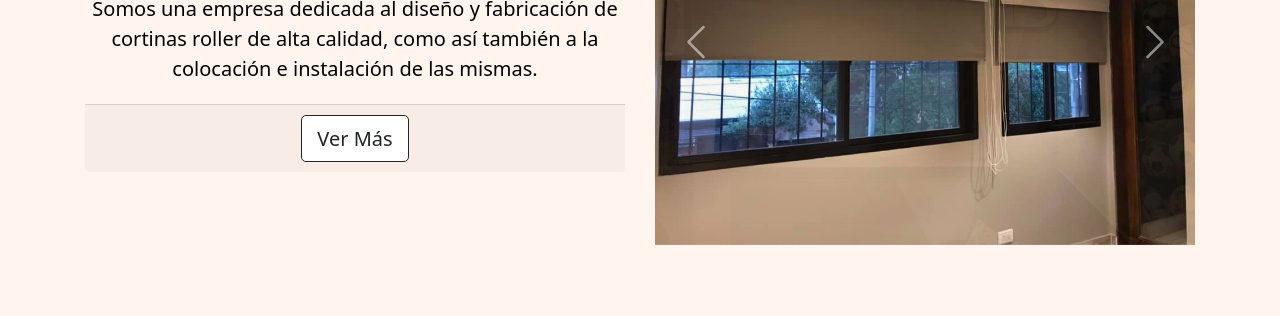
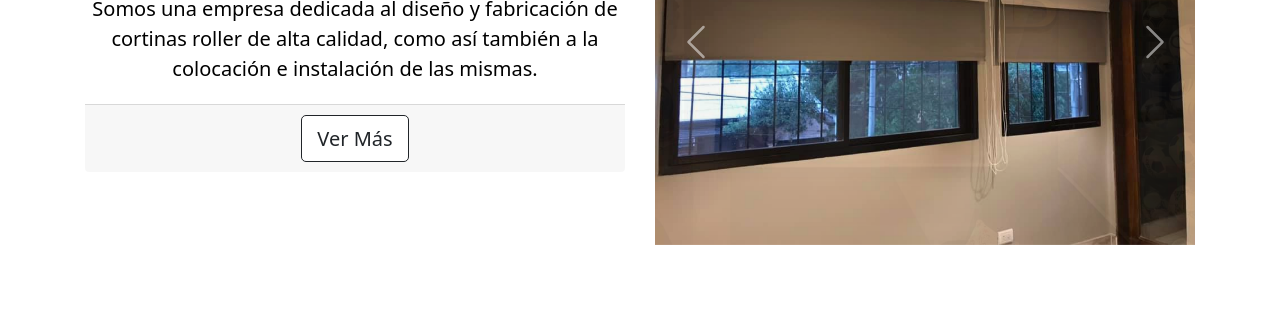
Before and after one commit to LucasDadin/PruebaDePagina, a plain HTML site: page index.html in a window 1280 px wide. Shown: the part 398-714 px from the top of the page. Drawn offline with nearby package versions, Linux system fonts and the light colour scheme.

Commit message:
cambio de color

```diff
--- a/styles.css
+++ b/styles.css
@@ -33,7 +33,7 @@ nav{
 }
 
 .background-overlay {
-    background-color: seashell;
+    background-color: white;
     min-height: 450px;
     top: 0;
     left: 0;
```
